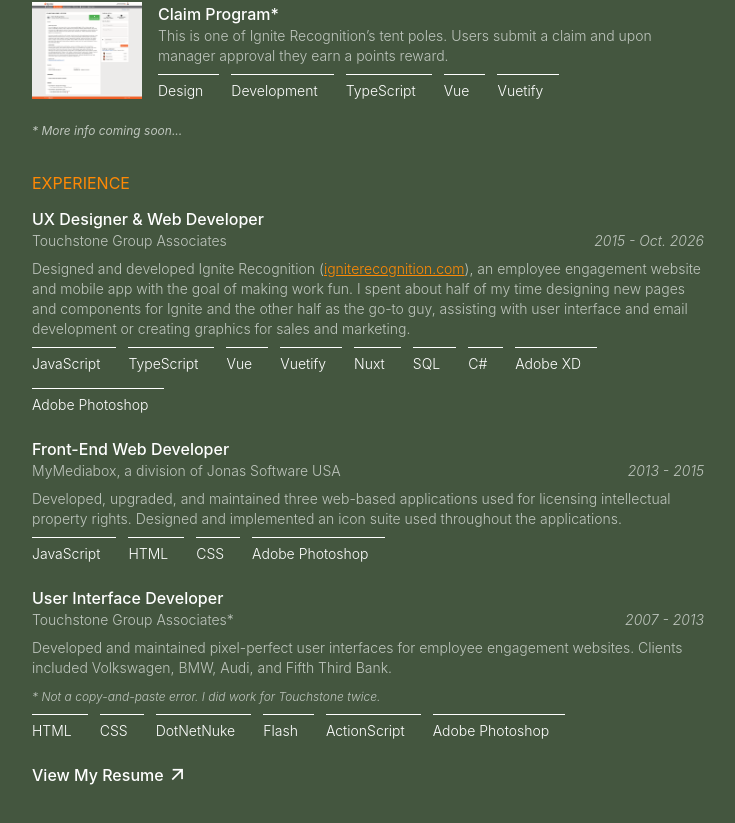
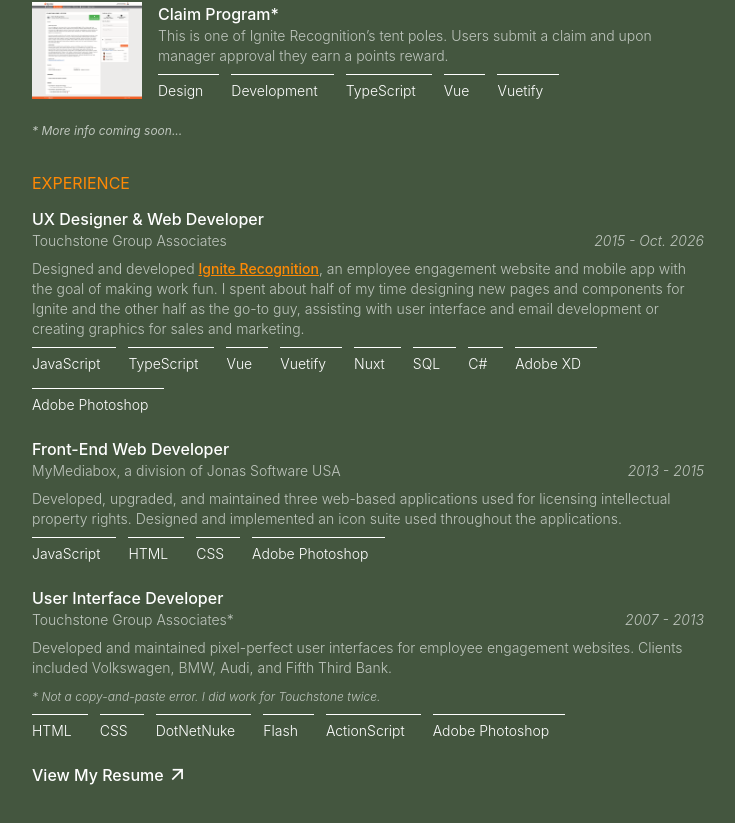
Before and after one commit to bennettcab/portfolio-v1, a Next.js app: page / in a window 1280 px wide. Shown: the part 706-1529 px from the top of the page, without its empty margins (452-1187 px from the left). Built offline with nearby package versions, Linux system fonts and the light colour scheme.

Commit message:
Updated link styles and changed link text.

```diff
--- a/app/page.tsx
+++ b/app/page.tsx
@@ -4,6 +4,7 @@ import ExperienceCard from "./ui/experience/experience-card";
 import ProjectCard from "./ui/project/project-card";
 import SectionHeader from "./ui/section-header";
 import { Paragraph } from "./ui/paragraph";
+import { LinkStyles } from "./lib/constants";
 
 export default function Home() {
   const experienceData: ExperienceData[] = [
@@ -13,15 +14,15 @@ export default function Home() {
       timeFrame: "2015 - Oct. 2026",
       descriptionParagraphs: [
         <>
-          Designed and developed Ignite Recognition (
+          Designed and developed{" "}
           <a
             href="https://www3.igniterecognition.com"
             target="_blank"
-            className="text-orange-400 underline hover:text-orange-300"
+            className={LinkStyles}
           >
-            igniterecognition.com
+            Ignite Recognition
           </a>
-          ), an employee engagement website and mobile app with the goal of
+          , an employee engagement website and mobile app with the goal of
           making work fun. I spent about half of my time designing new pages and
           components for Ignite and the other half as the go-to guy, assisting
           with user interface and email development or creating graphics for
```
